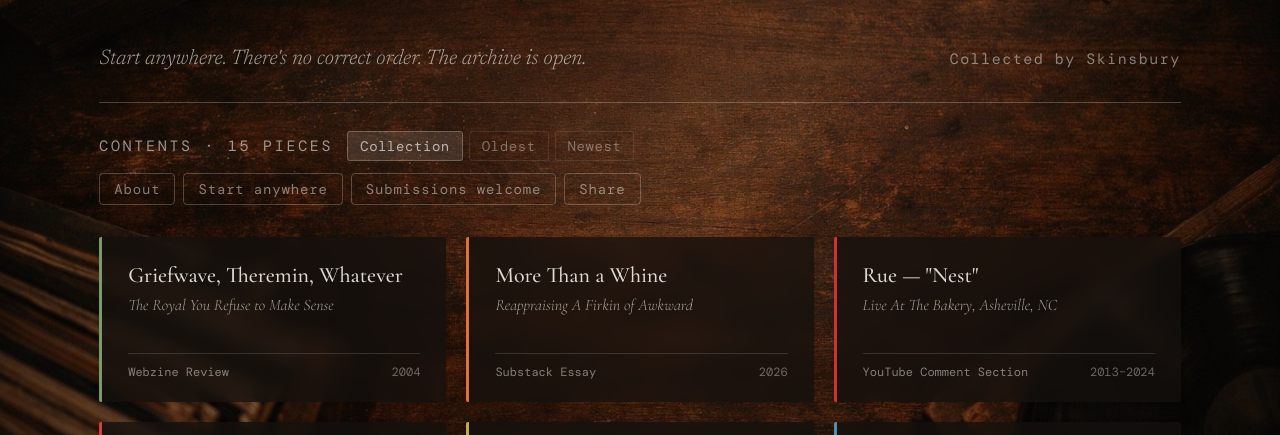
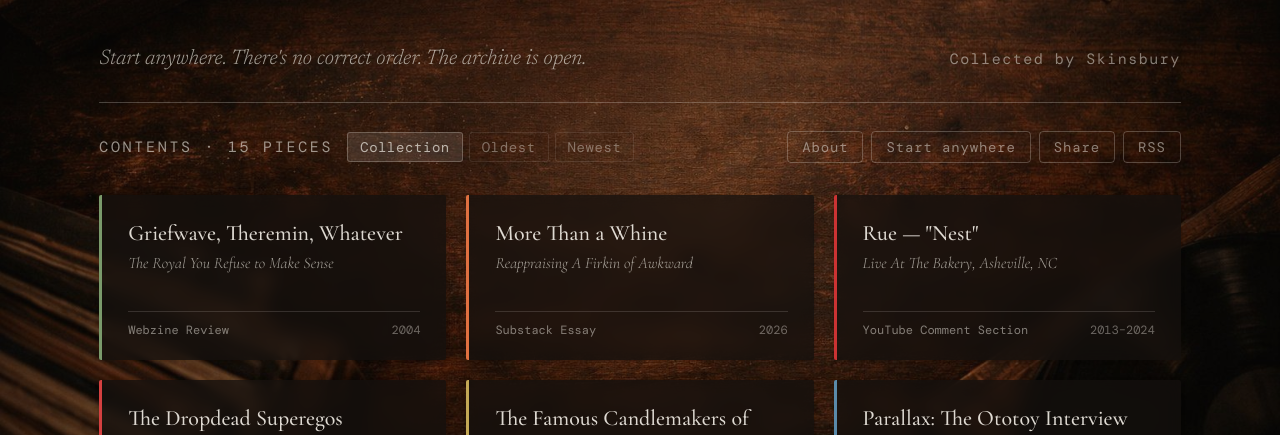
Before and after one commit to GonzoDuke/b-side-of-everything, an Astro site: page / in a window 1280 px wide. Shown: the part 307-742 px from the top of the page. Built offline with nearby package versions, Linux system fonts and the light colour scheme; Astro itself is replaced by a stand-in of ours; a web font is replaced by a local one.

Commit message:
Swap 'Submissions welcome' button for 'RSS' in homepage action bar
The submissions CTA is already present elsewhere on the homepage, so
the button in the action bar was redundant. Replaced it with an RSS
button that opens /rss.xml in a new tab. The RSS feed itself already
exists (src/pages/rss.xml.js) and BaseLayout already advertises it via
<link rel="alternate"> for auto-discovery.

Co-Authored-By: Claude Opus 4.7 (1M context) <noreply@anthropic.com>

```diff
--- a/src/components/HomeContent.jsx
+++ b/src/components/HomeContent.jsx
@@ -210,7 +210,7 @@ export default function HomeContent() {
               </div>
             </div>
 
-            {/* Right: about + random + submissions + share */}
+            {/* Right: about + random + share + rss */}
             <div style={{ display: "flex", alignItems: "center", gap: "8px", flexWrap: "wrap" }}>
               <SmallButton
                 label="About"
@@ -224,11 +224,11 @@ export default function HomeContent() {
                   window.location.href = "/" + pick.id
                 }}
               />
+              <ShareButton url={origin} title="The B-Side of Everything" />
               <SmallButton
-                label="Submissions welcome"
-                onClick={() => { window.location.href = "/submissions" }}
+                label="RSS"
+                onClick={() => { window.open("/rss.xml", "_blank", "noopener,noreferrer") }}
               />
-              <ShareButton url={origin} title="The B-Side of Everything" />
             </div>
           </div>
 
```
